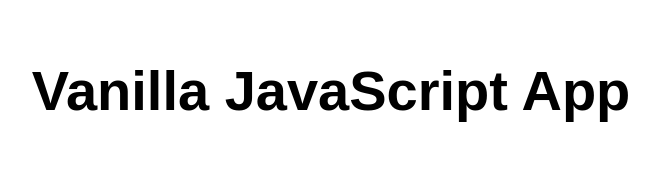
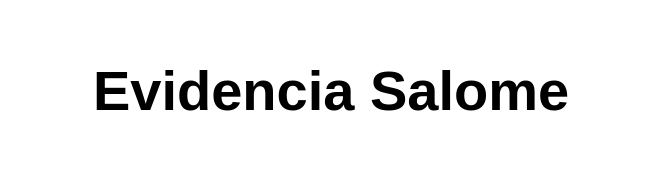
Before and after one commit to salomehernandez/main, a website: page src/index.html in a window 1280 px wide. Shown: the whole page, without its empty margins (309-968 px from the left). Drawn offline with Linux system fonts and the light colour scheme.

Commit message:
Evidencia Salome

```diff
--- a/src/index.html
+++ b/src/index.html
@@ -5,12 +5,12 @@
   <meta charset="UTF-8">
   <meta name="viewport" content="width=device-width, initial-scale=1.0">
   <link rel="stylesheet" href="styles.css">
-  <title>Vanilla JavaScript App</title>
+  <title> Pagina web </title>
 </head>
 
 <body>
   <main>
-    <h1>Vanilla JavaScript App</h1>
+    <h1> Evidencia Salome </h1>
   </main>
 </body>
 
```
